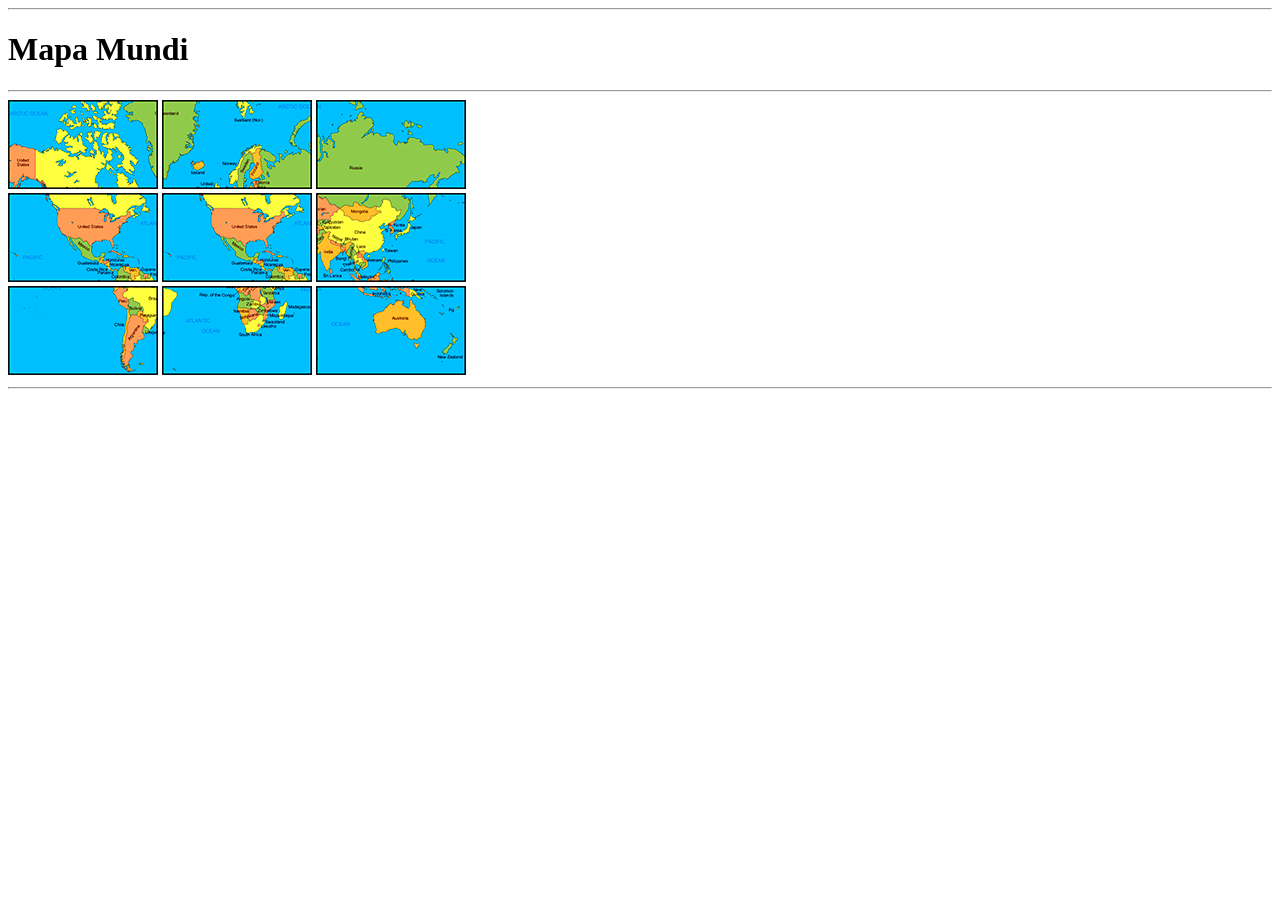
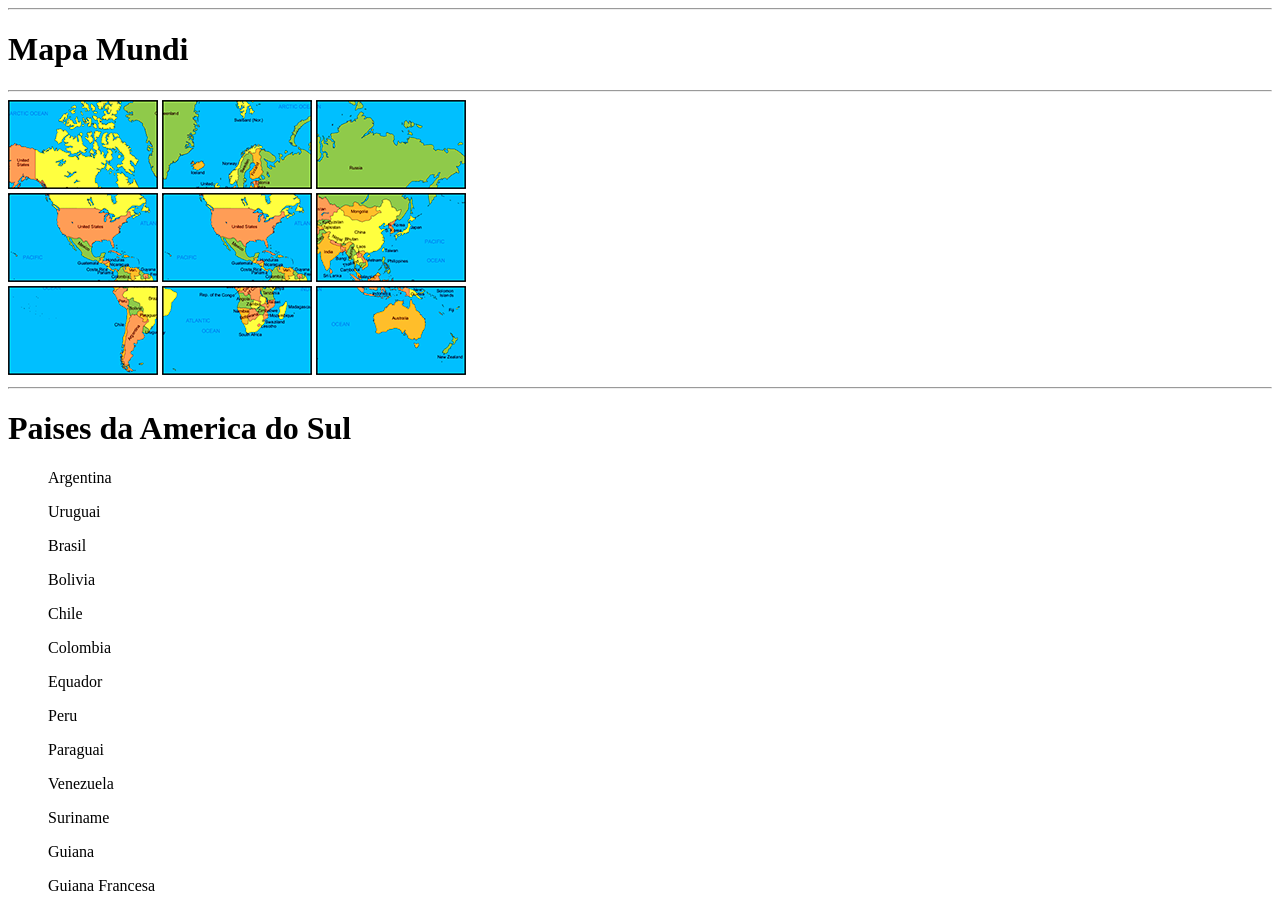
Before and after one commit to JoRicci/projeto_git, a plain HTML site: page index.html in a window 1280 px wide. Before the commit the page ends 800 px from the top, so only its background shows below. Drawn offline with Linux system fonts and the light colour scheme.

Commit message:
add some places

```diff
--- a/index.html
+++ b/index.html
@@ -22,6 +22,20 @@
     <img src="imagens/08.png" alt="Parte do mapa mundi">
     <img src="imagens/09.png" alt="Parte do mapa mundi">
     <hr>
+    <h1>Paises da America do Sul</h1>
+    <ul>Argentina</ul>
+    <ul>Uruguai</ul>
+    <ul>Brasil</ul>
+    <ul>Bolivia</ul>
+    <ul>Chile</ul>
+    <ul>Colombia</ul>
+    <ul>Equador</ul>
+    <ul>Peru</ul>
+    <ul>Paraguai</ul>
+    <ul>Venezuela</ul>
+    <ul>Suriname</ul>
+    <ul>Guiana</ul>
+    <ul>Guiana Francesa</ul>
 
 </body>
 </html>
```
